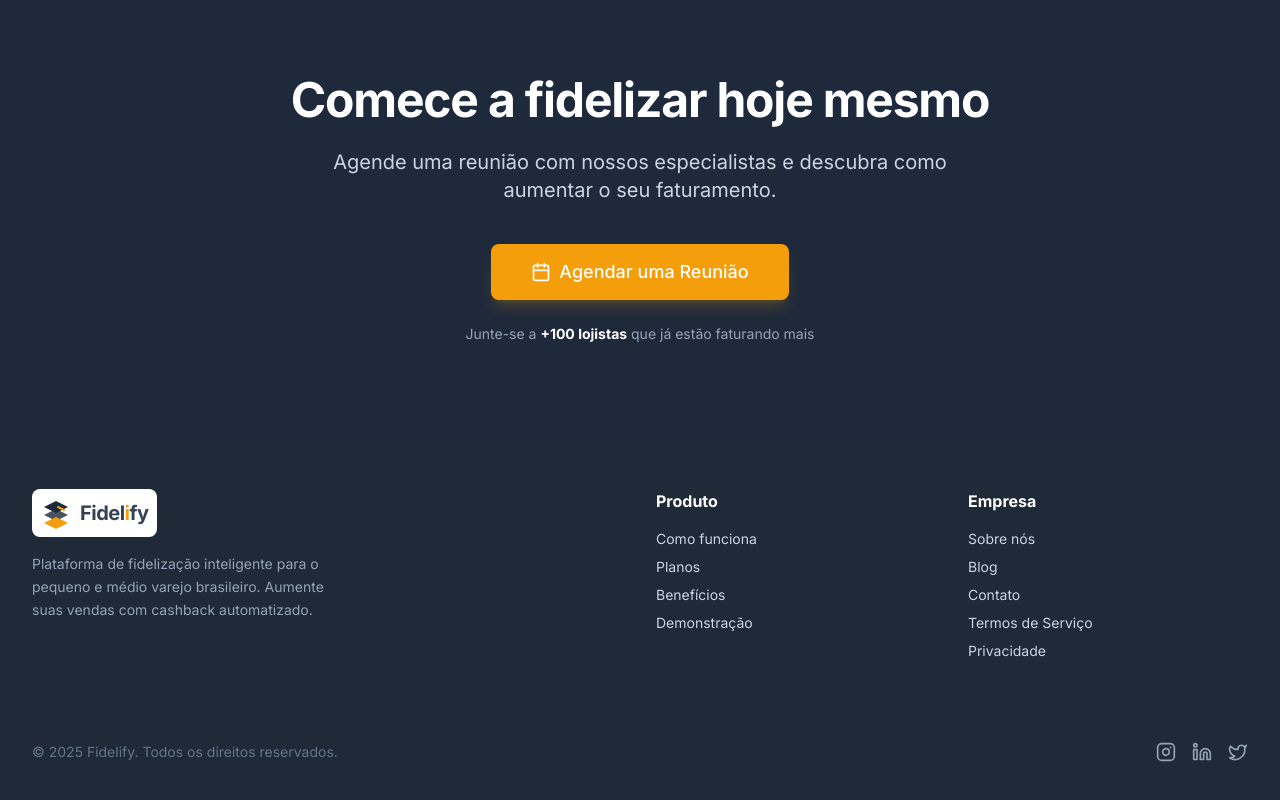
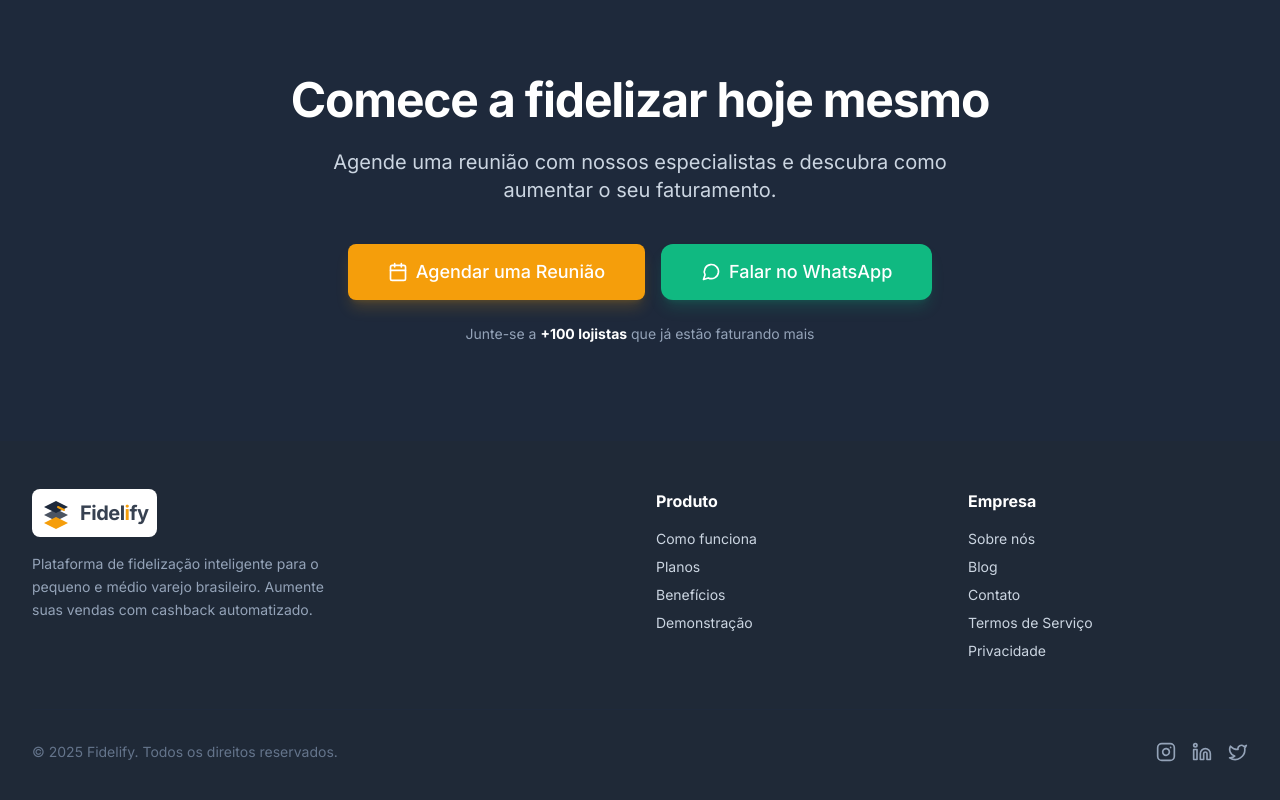
Before and after one commit to 7copass/Fidelify-lp, a React (Vite) app: page / in a window 1280 px wide. Shown: the part 6426-7226 px from the top of the page. Built offline with nearby package versions, Linux system fonts and the light colour scheme.

Commit message:
feat: Add WhatsApp contact button to CallToAction section

```diff
--- a/sections/CallToAction.tsx
+++ b/sections/CallToAction.tsx
@@ -1,10 +1,14 @@
 import React from 'react';
-import { Calendar } from 'lucide-react';
+import { Calendar, MessageCircle } from 'lucide-react';
 import Button from '../components/ui/Button';
 import { useScheduleMeeting } from '../contexts/ScheduleMeetingContext';
 
 const CallToAction: React.FC = () => {
   const { openModal } = useScheduleMeeting();
+
+  const whatsappNumber = '5591981617148';
+  const whatsappMessage = encodeURIComponent('Olá! Vim pelo site e gostaria de saber mais sobre o Fidelify.');
+  const whatsappLink = `https://wa.me/${whatsappNumber}?text=${whatsappMessage}`;
 
   return (
     <section className="py-24 bg-navy text-white text-center">
@@ -17,6 +21,7 @@ const CallToAction: React.FC = () => {
         </p>
 
         <div className="flex flex-col items-center">
+          <div className="flex flex-col sm:flex-row gap-4">
             <Button
               className="bg-gold hover:bg-amber-500 text-white text-lg h-14 px-10 shadow-lg shadow-gold/20 gap-2"
               onClick={openModal}
@@ -24,6 +29,17 @@ const CallToAction: React.FC = () => {
               <Calendar size={20} />
               Agendar uma Reunião
             </Button>
+
+            <a
+              href={whatsappLink}
+              target="_blank"
+              rel="noopener noreferrer"
+              className="inline-flex items-center justify-center gap-2 bg-emerald-500 hover:bg-emerald-600 text-white text-lg h-14 px-10 rounded-xl shadow-lg shadow-emerald-500/20 transition-all duration-200 font-medium"
+            >
+              <MessageCircle size={20} />
+              Falar no WhatsApp
+            </a>
+          </div>
 
           <p className="mt-6 text-sm text-slate-400">
             Junte-se a <span className="text-white font-bold">+100 lojistas</span> que já estão faturando mais
```
Lines whose indentation alone changed are shown as unchanged.
